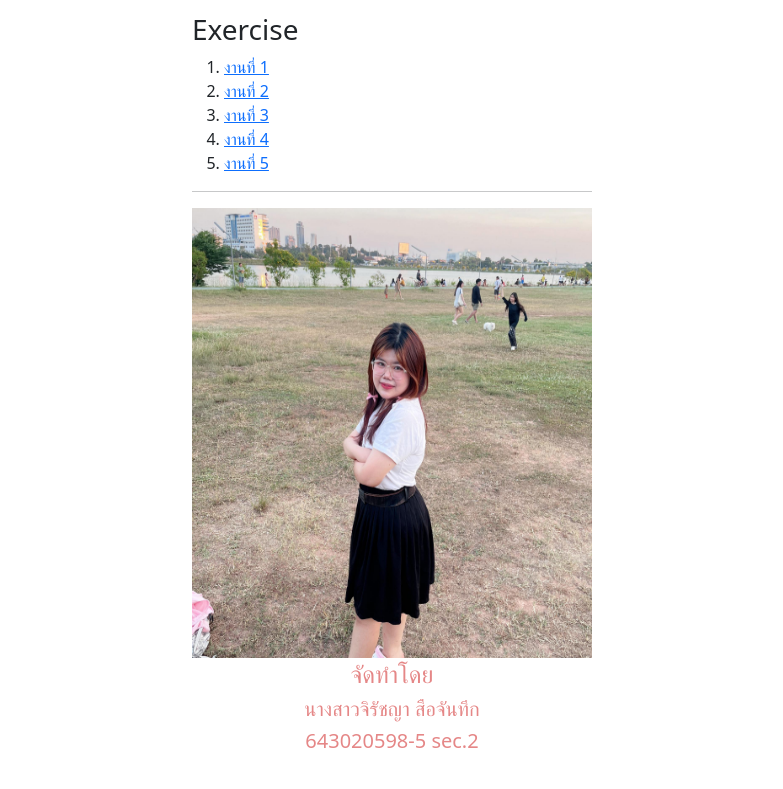
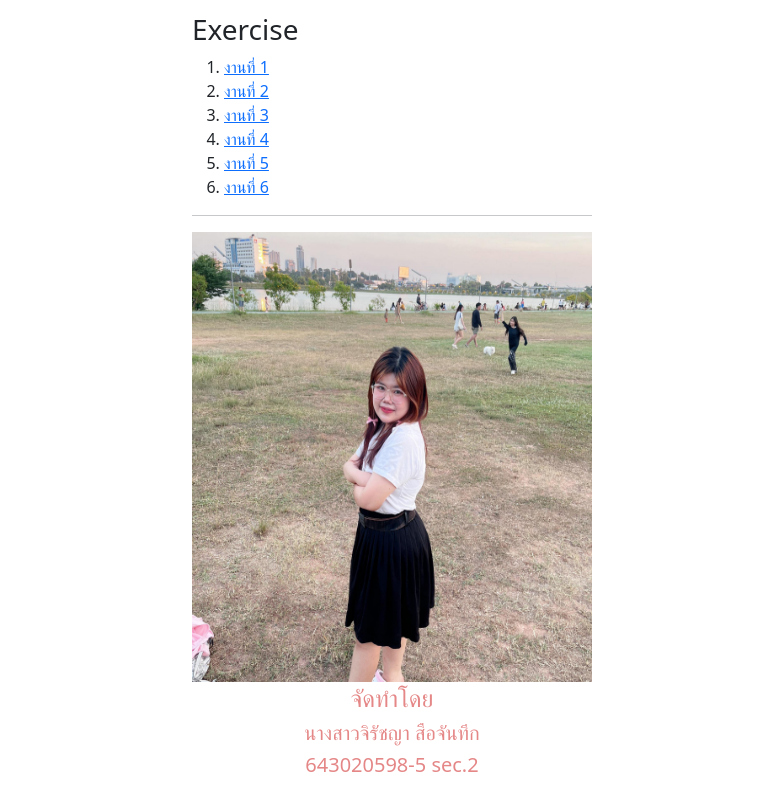
Before and after one commit to jirachaya643020598-5/web2566, a plain HTML site: page index.html in a window 1280 px wide. Shown: the part 72-861 px from the top of the page, without its empty margins (248-1031 px from the left). Before the commit the page ends 837 px from the top, so only its background shows below. Drawn offline with nearby package versions, Linux system fonts and the light colour scheme.

Commit message:
Update index.html

```diff
--- a/index.html
+++ b/index.html
@@ -47,6 +47,7 @@
             <li><a href="work3.html">งานที่ 3</a></li>
             <li><a href="work4.html">งานที่ 4</a></li>
             <li><a href="work5.html">งานที่ 5</a></li>
+            <li><a href="work6.html">งานที่ 6</a></li>
 
         </ol>
         <hr>
```
